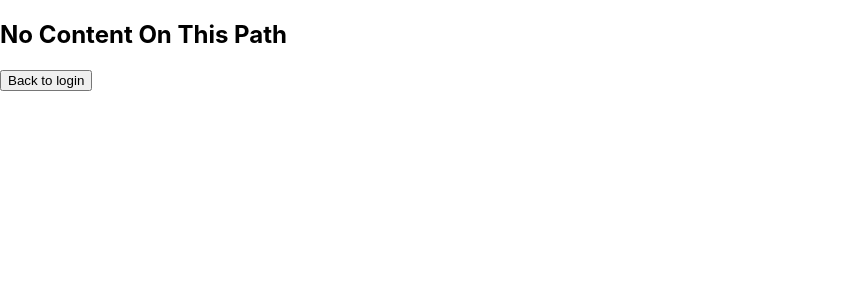
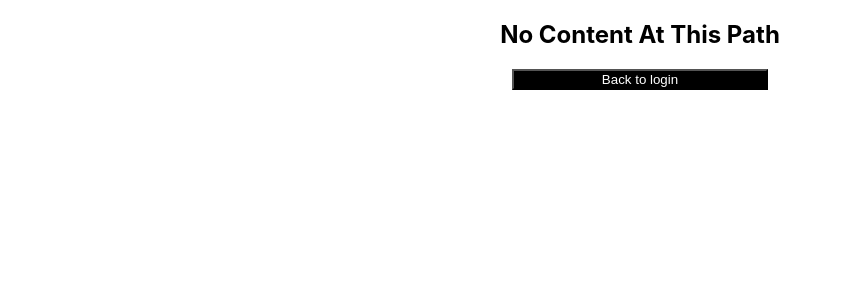
Before and after one commit to bakirhammad/Grand_Academy, a React (Create React App) app in the folder Frontend/: page /home in a window 1280 px wide. Shown: the top 300 px of the page, without its empty margins (0-842 px from the left). Built offline with nearby package versions, Linux system fonts and the light colour scheme.

Commit message:
Create NotFound page

```diff
--- a/Frontend/src/App.js
+++ b/Frontend/src/App.js
@@ -1,8 +1,9 @@
-import { Route, Routes, Link, useNavigate } from "react-router-dom";
+import { Route, Routes } from "react-router-dom";
 import Login from "./components/Login/Login";
 import Home from "./components/Home/Home";
 import Register from "./components/Register/Register";
 import { createContext, useState } from "react";
+import NotFound from "./components/NotFound/NotFound";
 export const userContext = createContext();
 
 function App() {
@@ -10,33 +11,20 @@ function App() {
   const [UserInfo, setUserInfo] = useState(
     JSON.parse(localStorage.getItem("UI")) || {}
   );
-  const navigate = useNavigate();
 
   return (
     <userContext.Provider value={{ token, setToken, UserInfo, setUserInfo }}>
       <div>
         <Routes>
           <Route path="/login" element={<Login />} />
+          <Route path="/" element={<Login />} />
+
           <Route path="/register" element={<Register />} />
-          <Route path="/" element={<Login />} />
 
           {token && <Route path="/home" element={<Home />} />}
 
-          <Route
-            path="*"
-            element={
-              <>
-                <h2>No Content On This Path</h2>
-                <button
-                  onClick={() => {
-                    navigate("/login");
-                  }}
-                >
-                  Back to login
-                </button>
-              </>
-            }
-          />
+          {/* This Route for any unassigned path */}
+          <Route path="*" element={<NotFound />} />
         </Routes>
       </div>
     </userContext.Provider>
--- a/Frontend/src/components/Home/Home.js
+++ b/Frontend/src/components/Home/Home.js
@@ -1,4 +1,5 @@
 import React from 'react'
+import "./Home.css"
 
 const Home = () => {
   return (
--- /dev/null
+++ b/Frontend/src/components/NotFound/NotFound.js
@@ -0,0 +1,30 @@
+import React from "react";
+import { useNavigate } from "react-router-dom";
+
+const NotFound = () => {
+  const navigate = useNavigate();
+
+  return (
+    <div
+      style={{ display: "flex", flexDirection: "column", alignItems: "center" }}
+    >
+      {" "}
+      <h2>No Content At This Path</h2>
+      <button
+        style={{
+          backgroundColor: "black",
+          color: "white",
+          width: "20%",
+          cursor: "pointer",
+        }}
+        onClick={() => {
+          navigate("/login");
+        }}
+      >
+        Back to login
+      </button>
+    </div>
+  );
+};
+
+export default NotFound;
```
